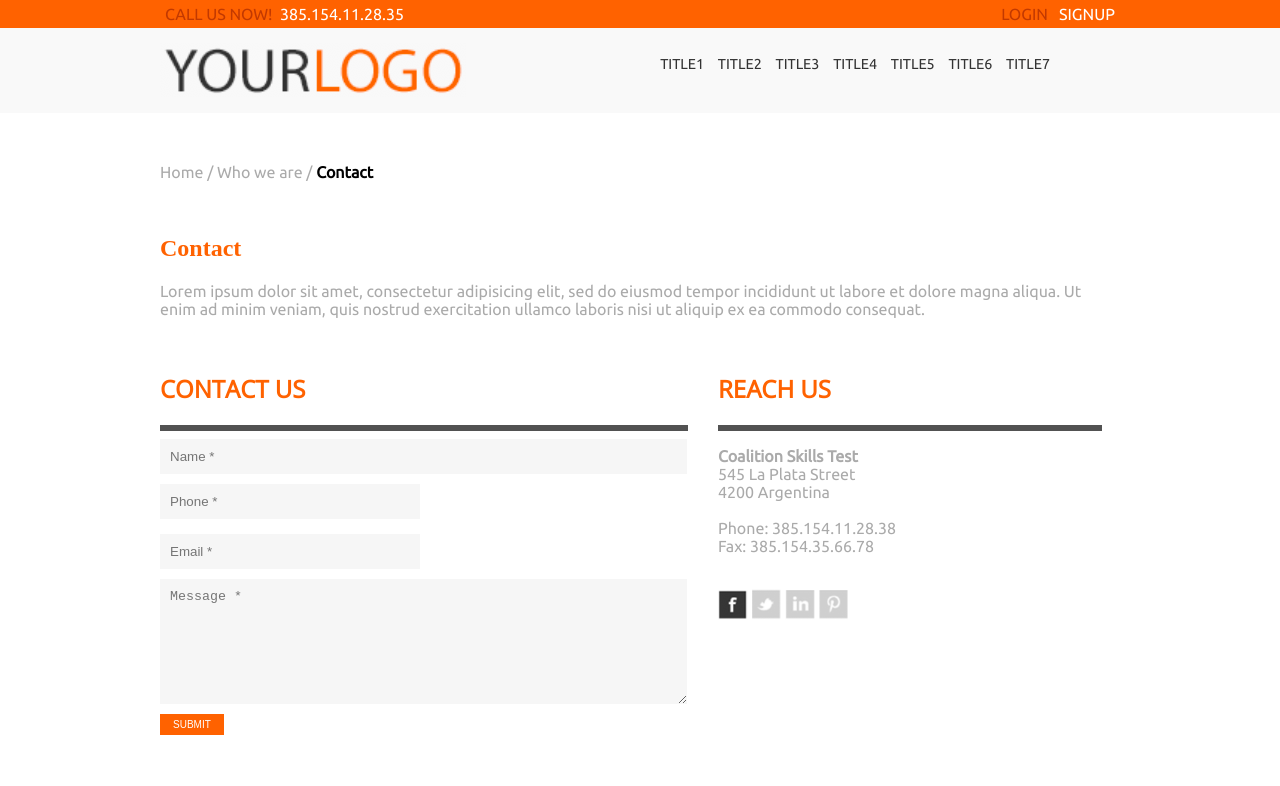
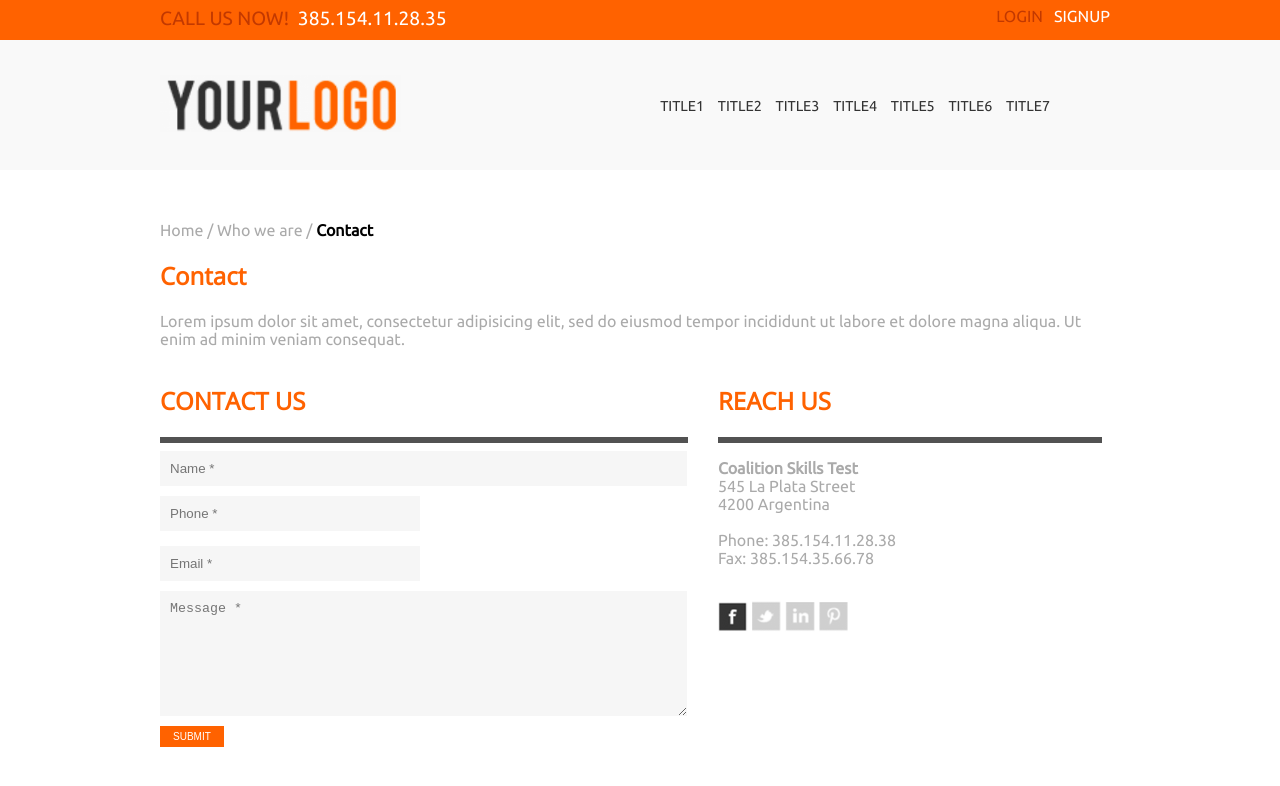
Before and after one commit to Hamlet-Tamaz/conversion1, a plain HTML site: page index.html in a window 1280 px wide. Drawn offline with nearby package versions, Linux system fonts and the light colour scheme.

Commit message:
ready to push

```diff
--- a/default.css
+++ b/default.css
@@ -4,9 +4,6 @@ body {
 	padding: 5px;
 	color: #aaaaaa;
 	font-family: Ubuntu;
-}
-h1 {
-
 }
 h2 {
 	color: #ff6200;
@@ -23,19 +20,18 @@ header {
 	top: 0;
 	left: 0;
 	width: 100%;
-	height: 100px;
-	clear: both;
 }
 #top {
 	background-color: #ff6200;
 	width: 100%;
-	height: auto;
-	padding: 5px;
+	height: 30px;
+	padding: 7px 0 3px 0;
 	margin: 0 auto;
 }
 #top a {
 	color: #c23900;
 	text-decoration: none;
+	font-size: 120%;
 }
 #top a span {
 	color: white;
@@ -57,12 +53,15 @@ header {
 	top: -20px;
 	right: 20px;
 }
+#burger:hover {
+	cursor: pointer;
+}
 nav {
 	background-color: #f9f9f9;
 	list-style: none;
 	padding: 5px;
-	padding-top: 35px;
-	padding-bottom: 50px;
+	padding-top: 65px;
+	padding-bottom: 65px;
 	clear: both;
 }
 nav>div a, nav>div ul {
@@ -102,7 +101,10 @@ nav>div li:nth-child(7) {
 }
 #text, nav>div {
 	max-width: 960px;
-    margin: 0 auto;
+  margin: 0 auto;
+}
+#text {
+	padding: 0 5px 0 5px;
 }
 .drop, .drop2 {
 	display: none;
@@ -137,26 +139,22 @@ nav>div li:nth-child(7) {
 	text-decoration: none;
 	float: left;
 	position: relative;
-	top: -20px;
+	top: -30px;
+}
+#logo>img{
+	width: 70%;
 }
 #contact {
 	position: relative;
-	top: 70px;
+	top: 200px;
 }
 #contact p span{
 	color: black;
 	font-weight: bold;
 }
-#contact h2 {
-	font-family: 'Open Sans Bold';
-
-}
 #contactus, #reachus {
 	display: inline-block;
 	float: left;
-}
-#contactus h2, #reachus h2 {
-	font-family: 'Open Sans';
 }
 #contactus {
 	width: 55%;
--- a/index.html
+++ b/index.html
@@ -22,7 +22,7 @@
 
 		<nav>
 			<div>
-				<a href="/" id='logo'><img src="logo.png"></a>
+				<a href="/" id='logo'><img src="logo2.png"></a>
 				<img src="burger.png" id='burger'>
 				<ul>
 					<li><a href="#">TITLE1</a>
@@ -103,21 +103,12 @@
 
 
 	<div id='contact'>
-		<br>
-		<br>
-		<br>
-		<br>
-
 		<p>Home / Who we are / <span>Contact</span></p>
-		<br>
 
 		<h2><strong>Contact</strong></h2>
 		<p>Lorem ipsum dolor sit amet, consectetur adipisicing elit, sed do eiusmod
-		tempor incididunt ut labore et dolore magna aliqua. Ut enim ad minim veniam,
-		quis nostrud exercitation ullamco laboris nisi ut aliquip ex ea commodo
-		consequat.</p>
+		tempor incididunt ut labore et dolore magna aliqua. Ut enim ad minim veniam consequat.</p>
 
-		<br>
 
 		<div>
 			<form id='contactus' action="/contactus" method="post">
```
Also changed, not shown: defaultjs.txt (added), logo2.png (added).
